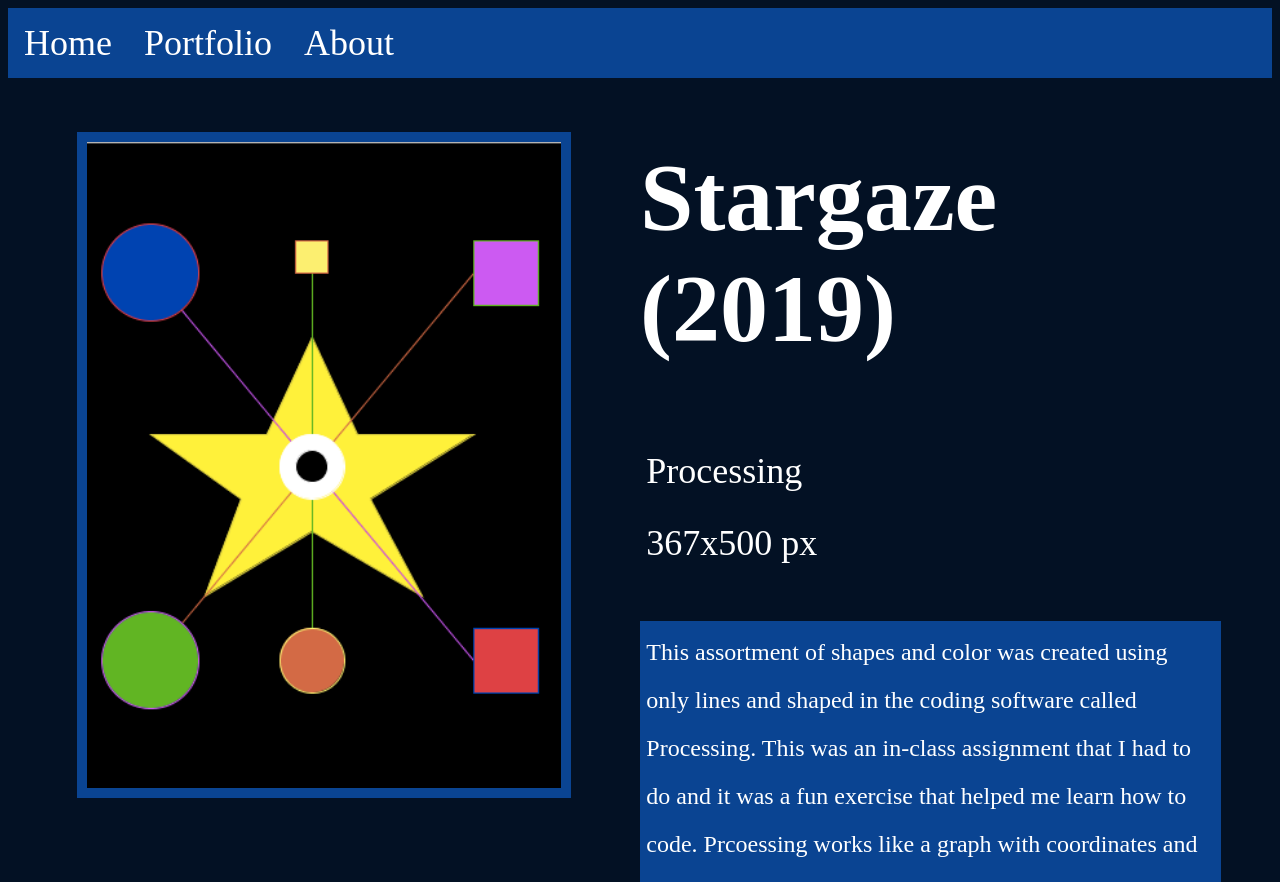
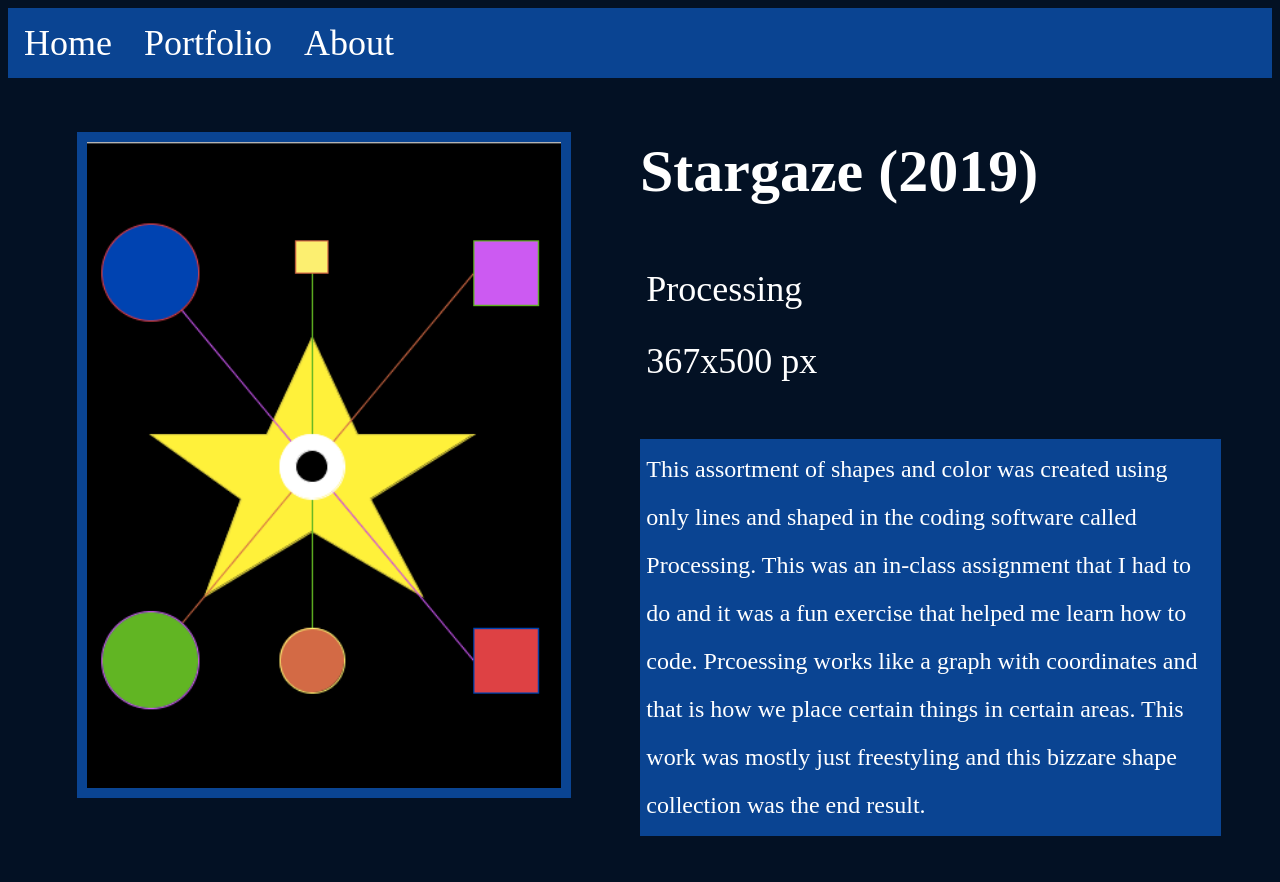
Before and after one commit to jdewitt029/Stargaze, a plain HTML site: page index.html in a window 1280 px wide. Shown: the top 882 px of the page. Drawn offline with Linux system fonts and the light colour scheme.

Commit message:
Update index.html

```diff
--- a/index.html
+++ b/index.html
@@ -27,7 +27,7 @@
   </div>
 
   <div class="column">
-      <h1 style="font-size: 96px; color: white;">Stargaze (2019)</h1>
+      <h1 style="font-size: 60px; color: white;padding-top: 3%;">Stargaze (2019)</h1>
 
       <p style="font-size: 36px; color: white; width: 90%; padding: 1%; line-height: 2;" >Processing<br>
         367x500 px
```
